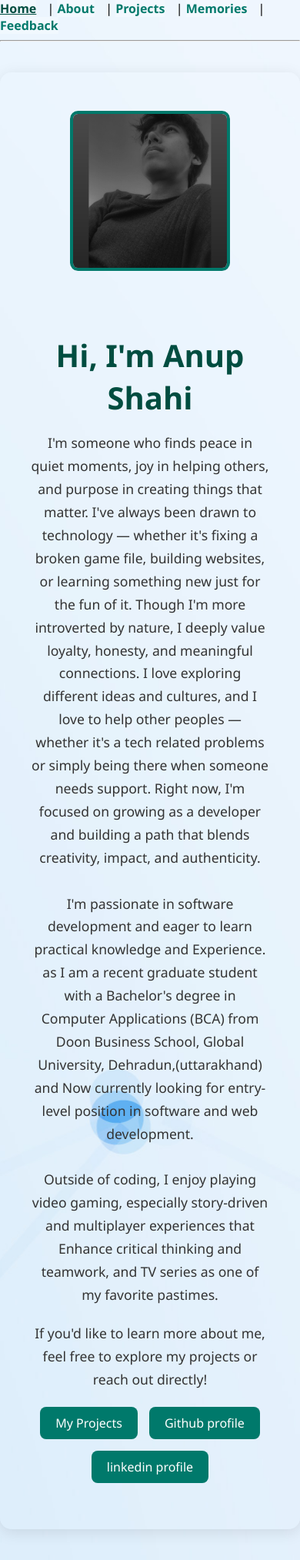
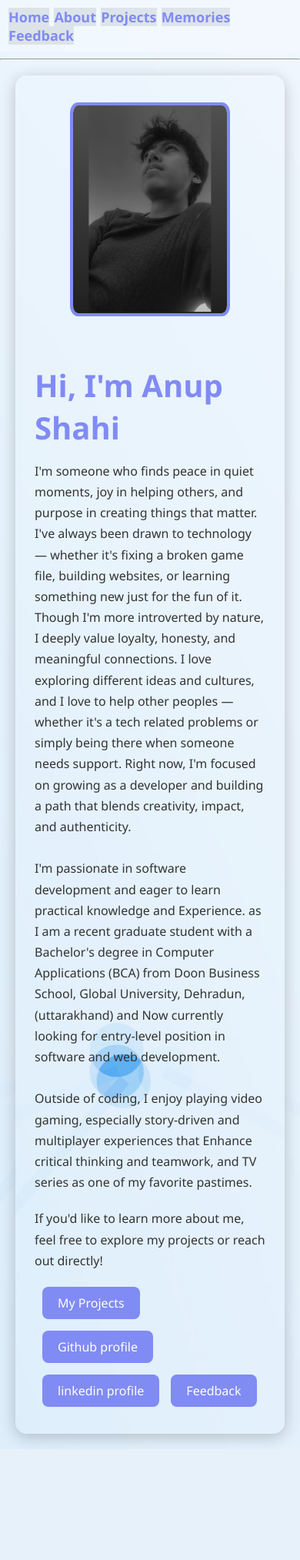
Before and after one commit to bhanu0221/Anup-Portfolio, a Flask app: page / in a window 390 px wide. Shown: the whole page at 77% size. After the commit the page ends 1881 px from the top, so only its background shows below. Run offline with Flask 3, Linux system fonts and the light colour scheme.

Commit message:
changes some css styling to look better

```diff
--- a/project/templates/base.html
+++ b/project/templates/base.html
@@ -4,33 +4,47 @@
     <meta charset="UTF-8">
     <title>Anup Shahi | Portfolio</title>
     <meta name="viewport" content="width=device-width, initial-scale=1.0">
-    <Style>
+    <style> /* lowercase 'style', not 'Style' */
+        nav {
+            background-color: rgba(255, 255, 255, 0.242);
+            padding: 10px;
+        }
+
         nav a {
-            background-color: rgba(255, 255, 255, 0.242);
             text-decoration: none;
-            margin-right: 10px;
-            color: #00796b;
+            margin-right: 15px;
+            color: #808bf4;
             font-weight: bold;
+            font-size: x-large;
             transition: color 0.3s ease;
+        }
 
-        }
         nav a:hover {
             text-decoration: underline;
-            color: #004d40;
+            color: black;
             font-weight: bold;
         }
-    </Style>
+
+        @media (max-width: 768px) {
+            nav a {
+                margin: 1px;
+                background-color: rgba(14, 15, 15, 0.086);
+                font-size: large;
+            }
+        }
+    </style>
 </head>
 <body>
     <nav>
-        <a href="/">Home</a> |
-        <a href="/about">About</a> |
-        <a href="/projects">Projects</a> |
-        <a href="/memories">Memories</a> |
+        <a href="/">Home</a>
+        <a href="/about">About</a>
+        <a href="/projects">Projects</a>
+        <a href="/memories">Memories</a>
         <a href="/feedback">Feedback</a>
+    </nav>
 
-    </nav>
     <hr>
+
     {% block content %}{% endblock %}
 </body>
 </html>
--- a/project/templates/index.html
+++ b/project/templates/index.html
@@ -4,8 +4,9 @@
     body {
         margin: 0;
         padding: 0;
+        font-family: 'Segoe UI', sans-serif;
         background: url("{{ url_for('static', filename='images/hero.jpg') }}") no-repeat center center;
-        font-family: 'Segoe UI', Tahoma, Geneva, Verdana, sans-serif;
+        min-height: 100vh;
     }
 
     .hero {
@@ -16,19 +17,23 @@
         padding: 50px 30px;
         margin: 40px auto;
         border-radius: 15px;
-        max-width: 1000px;
-        box-shadow: 0 4px 20px rgba(0, 0, 0, 0.1);
+        max-width: 900px;
+        box-shadow: 0 4px 20px rgba(0, 0, 0, 0.216);
         gap: 40px;
         flex-wrap: wrap;
     }
 
     .hero-img img {
-        width: 200px;
-        height: 200px;
+        width: 250px;
+        height: 350px;
         object-fit: cover;
         border-radius: 5%;
-        border: 4px solid #00796b;
+        border: 4px solid #808bf4;
         transition: transform 0.3s ease;
+    }
+    div.hero-img {
+        transform: translateY(-140px); /* moves it up */
+
     }
 
     .hero-img img:hover {
@@ -42,7 +47,7 @@
 
     .hero-content h1 {
         font-size: 2.5rem;
-        color: #004d40;
+        color: #808bf4;
         margin-bottom: 15px;
     }
 
@@ -60,27 +65,42 @@
     }
 
     .hero-content .buttons a {
-        background: #00796b;
+        background: #808bf4;
         color: white;
         padding: 10px 20px;
         text-decoration: none;
         border-radius: 8px;
-        transition: background 0.3s ease;
+
     }
 
     .hero-content .buttons a:hover {
-        background: #004d40;
+        background: rgba(0, 0, 0, 0.56);
     }
 
     @media (max-width: 768px) {
         .hero {
-            flex-direction: column;
-            text-align: center;
+            margin: 20px;
+            padding: 15px;
+        }
+        div.hero-img {
+            transform: translateY(20px); /* moves it down */
+
+        }
+        .hero-img img {
+        width: 200px;
+        height: 270px;
+        object-fit: cover;
+        transition: transform 0.3s ease;
         }
 
         .hero-content .buttons {
-            justify-content: center;
+            margin: 10px;
         }
+        .hero-content p {
+        line-height: 1.7;
+        font-size: 1rem;
+        }
+
     }
 </style>
 
@@ -107,10 +127,12 @@
         <p>
             If you'd like to learn more about me, feel free to explore my projects or reach out directly!
         </p>
+        <!--this links are from flask app-->
         <div class="buttons">
             <a href="/projects">My Projects</a>
             <a href="https://github.com/bhanu0221">Github profile </a>
             <a href="https://www.linkedin.com/in/anup-shahi-50486530a/">linkedin profile</a>
+            <a href="/feedback">Feedback</a>
         </div>
     </div>
 </div>
```
Also changed, not shown: project/templates/about.html (+20 -12 lines), project/templates/feedback.html (+5 -4 lines), project/templates/memories.html (+19 -12 lines), project/templates/projects.html (+12 -8 lines), README.md.
